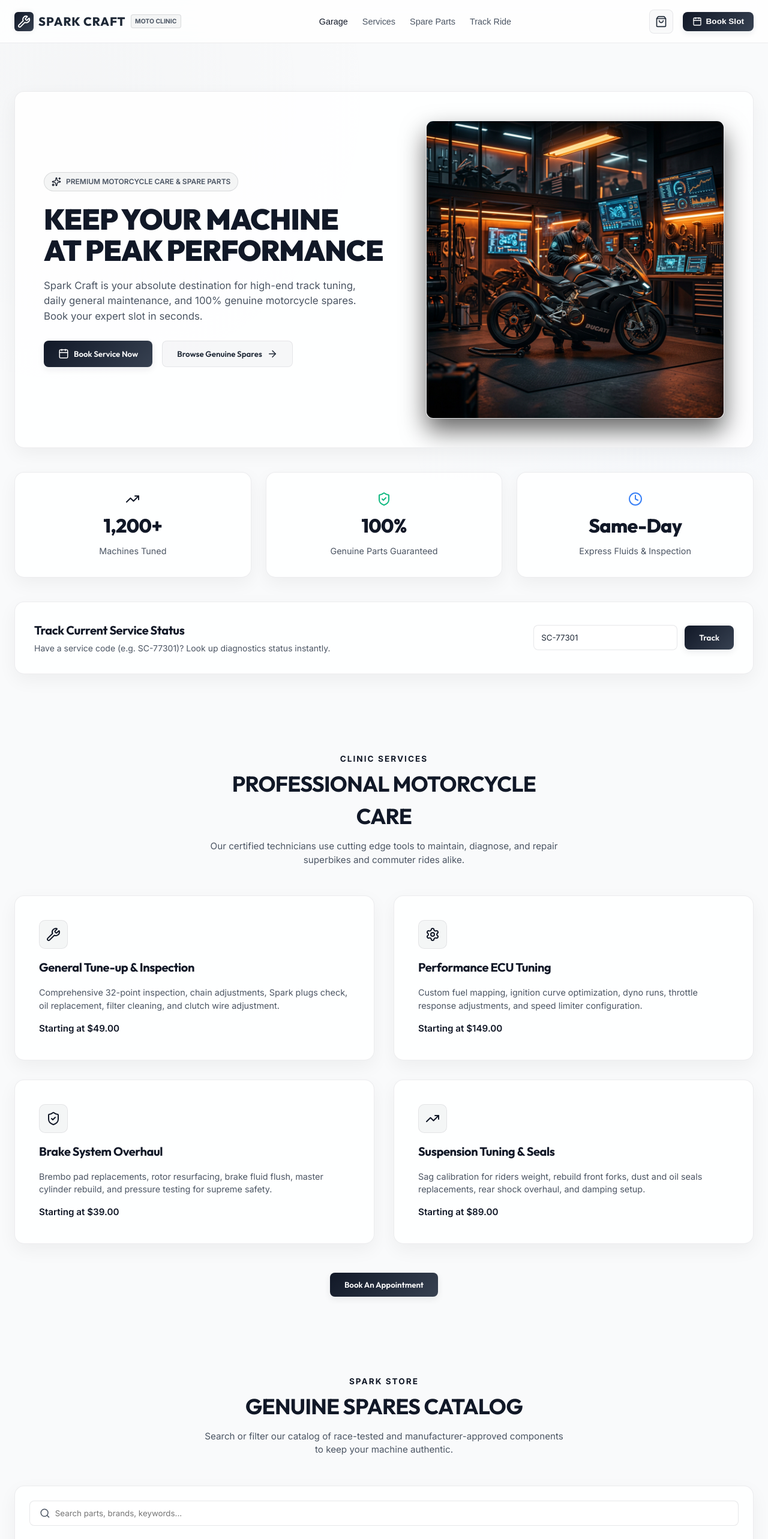
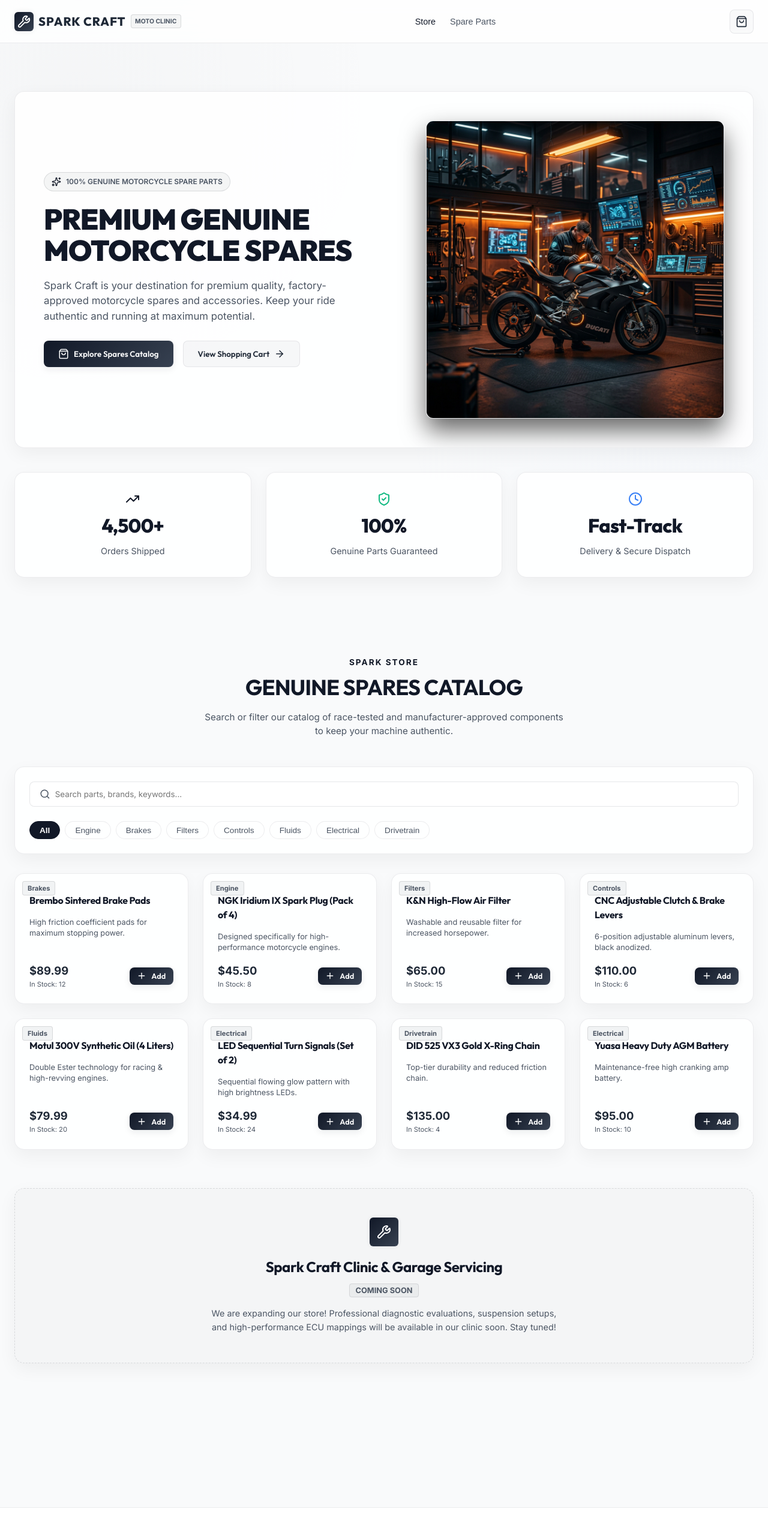
Before and after one commit to vikram1110dev/Spark-Craft, a React (Vite) app: page / in a window 1280 px wide. Shown: the top 2566 px of the page at 60% size. Built offline with nearby package versions, Linux system fonts and the light colour scheme.

Commit message:
feat: hide service clinic features behind config toggle and prioritize spare parts catalog focus with coming soon teaser

```diff
--- a/src/App.jsx
+++ b/src/App.jsx
@@ -22,6 +22,9 @@ import {
 import './App.css';
 import heroImg from './assets/hero.png';
 
+// CONFIG TOGGLE: Set to true to launch the Garage Services features in the future
+const SHOW_GARAGE_SERVICES = false;
+
 // Mock spare parts catalog data
 const INITIAL_SPARES = [
   { id: 1, name: 'Brembo Sintered Brake Pads', category: 'Brakes', price: 89.99, stock: 12, rating: 4.9, desc: 'High friction coefficient pads for maximum stopping power.' },
@@ -257,26 +260,30 @@ function App() {
               onClick={() => scrollToSection('home')}
               style={activeTab === 'home' ? { ...styles.navLink, ...styles.navLinkActive } : styles.navLink}
             >
-              Garage
-            </button>
+              Store
+            </button>
+            {SHOW_GARAGE_SERVICES && (
               <button
                 onClick={() => scrollToSection('services')}
                 style={activeTab === 'services' ? { ...styles.navLink, ...styles.navLinkActive } : styles.navLink}
               >
                 Services
               </button>
+            )}
             <button
               onClick={() => scrollToSection('catalog')}
               style={activeTab === 'catalog' ? { ...styles.navLink, ...styles.navLinkActive } : styles.navLink}
             >
               Spare Parts
             </button>
+            {SHOW_GARAGE_SERVICES && (
               <button
                 onClick={() => scrollToSection('tracking')}
                 style={activeTab === 'tracking' ? { ...styles.navLink, ...styles.navLinkActive } : styles.navLink}
               >
                 Track Ride
               </button>
+            )}
           </div>
 
           <div style={styles.navActions}>
@@ -287,10 +294,12 @@ function App() {
               <ShoppingBag size={20} />
               {cart.length > 0 && <span style={styles.cartCount}>{cart.reduce((a, c) => a + c.qty, 0)}</span>}
             </button>
+            {SHOW_GARAGE_SERVICES && (
               <button onClick={() => scrollToSection('book-service')} style={styles.navCTA}>
                 <Calendar size={16} />
                 Book Slot
               </button>
+            )}
           </div>
         </div>
       </nav>
@@ -305,22 +314,40 @@ function App() {
             <div style={styles.heroContent}>
               <div style={styles.badgeRow}>
                 <Sparkles size={16} color="var(--primary)" />
-                <span>PREMIUM MOTORCYCLE CARE & SPARE PARTS</span>
+                <span>{SHOW_GARAGE_SERVICES ? 'PREMIUM MOTORCYCLE CARE & SPARE PARTS' : '100% GENUINE MOTORCYCLE SPARE PARTS'}</span>
               </div>
               <h1 style={styles.heroTitle}>
+                {SHOW_GARAGE_SERVICES ? (
+                  <>
                     KEEP YOUR MACHINE <br />
                     <span style={{ color: 'var(--primary)' }}>AT PEAK PERFORMANCE</span>
+                  </>
+                ) : (
+                  <>
+                    PREMIUM GENUINE <br />
+                    <span style={{ color: 'var(--primary)' }}>MOTORCYCLE SPARES</span>
+                  </>
+                )}
               </h1>
               <p style={styles.heroDescription}>
-                Spark Craft is your absolute destination for high-end track tuning, daily general maintenance, and 100% genuine motorcycle spares. Book your expert slot in seconds.
+                {SHOW_GARAGE_SERVICES
+                  ? 'Spark Craft is your absolute destination for high-end track tuning, daily general maintenance, and 100% genuine motorcycle spares. Book your expert slot in seconds.'
+                  : 'Spark Craft is your destination for premium quality, factory-approved motorcycle spares and accessories. Keep your ride authentic and running at maximum potential.'}
               </p>
               <div style={styles.heroButtonRow}>
+                {SHOW_GARAGE_SERVICES ? (
                   <button onClick={() => scrollToSection('book-service')} className="btn-primary">
                     <Calendar size={18} />
                     Book Service Now
                   </button>
-                <button onClick={() => scrollToSection('catalog')} className="btn-secondary">
-                  Browse Genuine Spares
+                ) : (
+                  <button onClick={() => scrollToSection('catalog')} className="btn-primary">
+                    <ShoppingBag size={18} />
+                    Explore Spares Catalog
+                  </button>
+                )}
+                <button onClick={SHOW_GARAGE_SERVICES ? () => scrollToSection('catalog') : () => setIsCartOpen(true)} className="btn-secondary">
+                  {SHOW_GARAGE_SERVICES ? 'Browse Genuine Spares' : 'View Shopping Cart'}
                   <ArrowRight size={18} />
                 </button>
               </div>
@@ -338,8 +365,8 @@ function App() {
           <div style={styles.metricGrid}>
             <div className="glass-panel" style={styles.metricCard}>
               <TrendingUp size={24} color="var(--primary)" />
-              <h3 style={styles.metricVal}>1,200+</h3>
-              <p style={styles.metricLabel}>Machines Tuned</p>
+              <h3 style={styles.metricVal}>{SHOW_GARAGE_SERVICES ? '1,200+' : '4,500+'}</h3>
+              <p style={styles.metricLabel}>{SHOW_GARAGE_SERVICES ? 'Machines Tuned' : 'Orders Shipped'}</p>
             </div>
             <div className="glass-panel" style={styles.metricCard}>
               <ShieldCheck size={24} color="var(--success)" />
@@ -348,12 +375,13 @@ function App() {
             </div>
             <div className="glass-panel" style={styles.metricCard}>
               <Clock size={24} color="var(--info)" />
-              <h3 style={styles.metricVal}>Same-Day</h3>
-              <p style={styles.metricLabel}>Express Fluids & Inspection</p>
-            </div>
-          </div>
-
-          {/* Fast tracking & shortcut */}
+              <h3 style={styles.metricVal}>{SHOW_GARAGE_SERVICES ? 'Same-Day' : 'Fast-Track'}</h3>
+              <p style={styles.metricLabel}>{SHOW_GARAGE_SERVICES ? 'Express Fluids & Inspection' : 'Delivery & Secure Dispatch'}</p>
+            </div>
+          </div>
+
+          {/* Fast tracking & shortcut (Only shown if Garage is Active) */}
+          {SHOW_GARAGE_SERVICES && (
             <div className="glass-panel" style={styles.quickTrackPanel}>
               <div>
                 <h3 style={{ fontSize: '1.25rem', marginBottom: '0.25rem' }}>Track Current Service Status</h3>
@@ -372,9 +400,11 @@ function App() {
                 </button>
               </form>
             </div>
+          )}
         </section>
 
-        {/* SECTION 2: Services */}
+        {/* SECTION 2: Services (Only shown if Garage is Active) */}
+        {SHOW_GARAGE_SERVICES && (
           <section id="services" className="animate-fade-in-up" style={styles.sectionSpacing}>
             <div style={styles.sectionHeader}>
               <span style={styles.sectionSubtitle}>CLINIC SERVICES</span>
@@ -426,6 +456,7 @@ function App() {
               </button>
             </div>
           </section>
+        )}
 
         {/* SECTION 3: Spare Parts Shop */}
         <section id="catalog" className="animate-fade-in-up" style={styles.sectionSpacing}>
@@ -495,9 +526,26 @@ function App() {
               ))}
             </div>
           )}
+
+          {/* Moto Clinic / Garage Services teaser banner (Only shown if Garage is INACTIVE) */}
+          {!SHOW_GARAGE_SERVICES && (
+            <div className="glass-panel animate-fade-in-up" style={styles.teaserBanner}>
+              <div style={{ display: 'flex', justifyContent: 'center', marginBottom: '1rem' }}>
+                <div style={{ ...styles.logoIcon, width: '48px', height: '48px' }}>
+                  <Wrench size={24} color="#fff" />
+                </div>
+              </div>
+              <h3 style={{ fontSize: '1.5rem', marginBottom: '0.5rem' }}>Spark Craft Clinic & Garage Servicing</h3>
+              <span style={{ fontSize: '0.8rem', background: 'rgba(17, 24, 39, 0.04)', color: 'var(--text-muted)', border: '1px solid rgba(17,24,39,0.1)', padding: '0.2rem 0.6rem', borderRadius: '4px', fontWeight: 'bold' }}>COMING SOON</span>
+              <p style={{ color: 'var(--text-muted)', fontSize: '0.9rem', maxWidth: '600px', margin: '1rem auto 0', lineHeight: '1.6' }}>
+                We are expanding our store! Professional diagnostic evaluations, suspension setups, and high-performance ECU mappings will be available in our clinic soon. Stay tuned!
+              </p>
+            </div>
+          )}
         </section>
 
-        {/* SECTION 4: Live Status Tracker */}
+        {/* SECTION 4: Live Status Tracker (Only shown if Garage is Active) */}
+        {SHOW_GARAGE_SERVICES && (
           <section id="tracking" className="animate-fade-in-up" style={styles.sectionSpacing}>
             <div style={styles.sectionHeader}>
               <span style={styles.sectionSubtitle}>TRACKER</span>
@@ -592,8 +640,10 @@ function App() {
               </div>
             )}
           </section>
-
-        {/* SECTION 5: Book Service Slot */}
+        )}
+
+        {/* SECTION 5: Book Service Slot (Only shown if Garage is Active) */}
+        {SHOW_GARAGE_SERVICES && (
           <section id="book-service" className="animate-fade-in-up" style={{ ...styles.sectionSpacing, maxWidth: '720px', margin: '0 auto' }}>
             <div style={styles.sectionHeader}>
               <span style={styles.sectionSubtitle}>RESERVATION</span>
@@ -715,6 +765,7 @@ function App() {
               </form>
             )}
           </section>
+        )}
 
       </main>
 
@@ -796,13 +847,13 @@ function App() {
           </div>
 
           <div>
-            <h4 style={{ color: 'var(--text-main)', marginBottom: '1rem', fontSize: '1rem' }}>Workshop Timings</h4>
+            <h4 style={{ color: 'var(--text-main)', marginBottom: '1rem', fontSize: '1rem' }}>Store Timings</h4>
             <div style={{ display: 'flex', flexDirection: 'column', gap: '0.5rem', fontSize: '0.875rem', color: 'var(--text-muted)' }}>
               <div style={{ display: 'flex', alignItems: 'center', gap: '0.5rem' }}>
                 <Clock size={14} color="var(--primary)" />
                 <span>Mon - Sat: 9:00 AM - 7:30 PM</span>
               </div>
-              <div>Sunday: Closed for Track Riding</div>
+              <div>Sunday: Closed</div>
             </div>
           </div>
 
@@ -1454,6 +1505,14 @@ const styles = {
     borderTop: '1px solid var(--border)',
     background: 'rgba(255,255,255,0.01)'
   },
+  teaserBanner: {
+    background: 'rgba(17, 24, 39, 0.02)',
+    border: '1px dashed rgba(17, 24, 39, 0.12)',
+    borderRadius: '16px',
+    padding: '3rem 2rem',
+    textAlign: 'center',
+    marginTop: '4rem'
+  },
   footer: {
     borderTop: '1px solid var(--border)',
     padding: '4rem 0 2rem',
```
Lines whose indentation alone changed are shown as unchanged.
